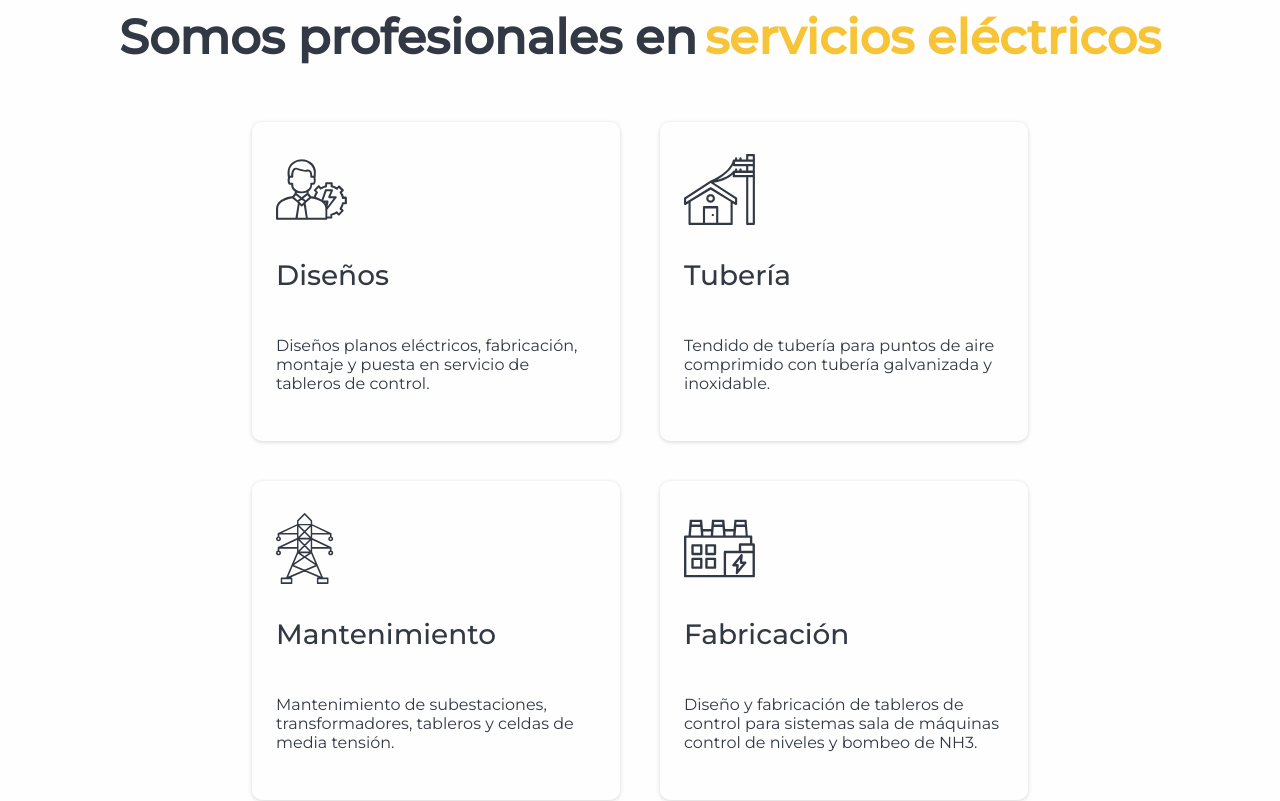
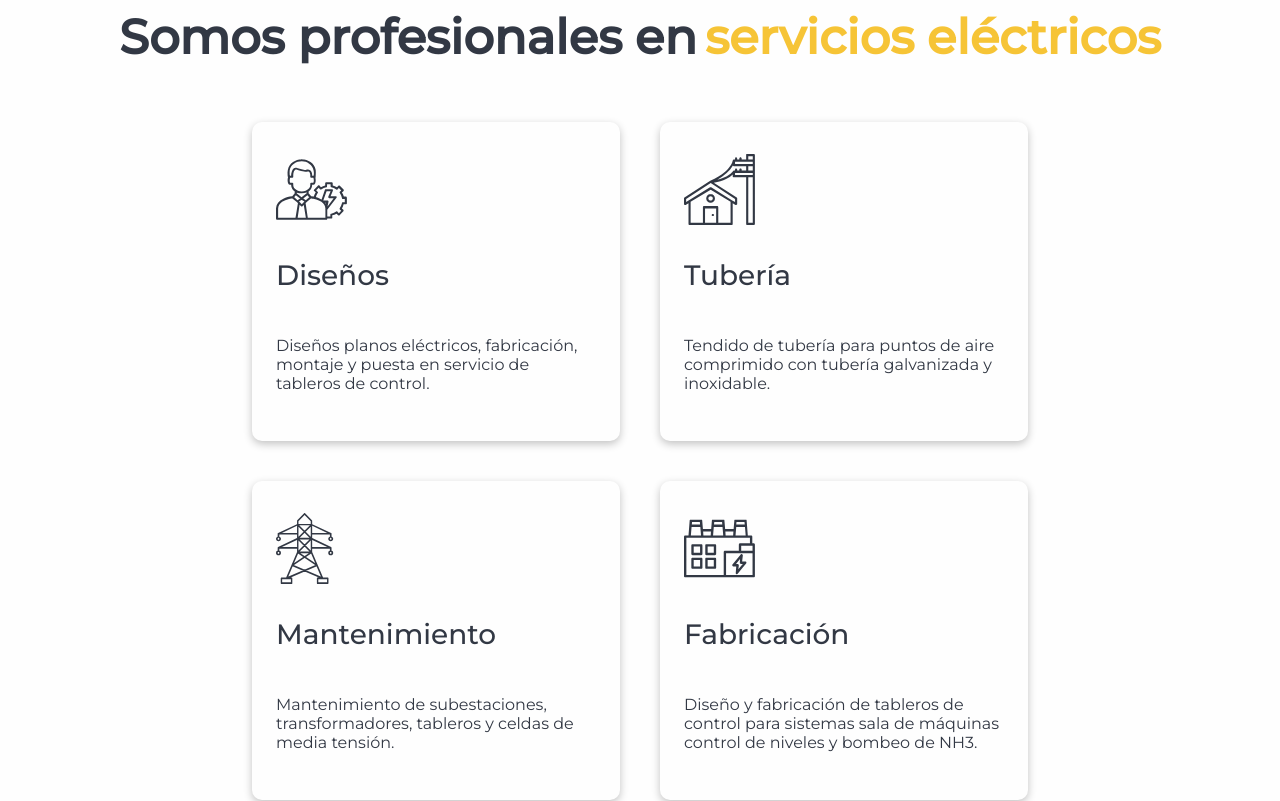
Before and after one commit to cereceda1991/intedsur, a React (Vite) app: page / in a window 1280 px wide. Shown: the part 960-1761 px from the top of the page. Built offline with nearby package versions, Linux system fonts and the light colour scheme.

Commit message:
feat: add new styles

```diff
--- a/src/components/OurServices/OurServices.css
+++ b/src/components/OurServices/OurServices.css
@@ -37,7 +37,7 @@
     max-width: 320px;
     max-height: 260px;
     padding: 32px 24px;
-    box-shadow: rgba(0, 0, 0, 0.16) 0px 1px 4px;
+    box-shadow: rgba(0, 0, 0, 0.24) 0px 3px 8px;
     min-height: 250px;
 }
 
```
